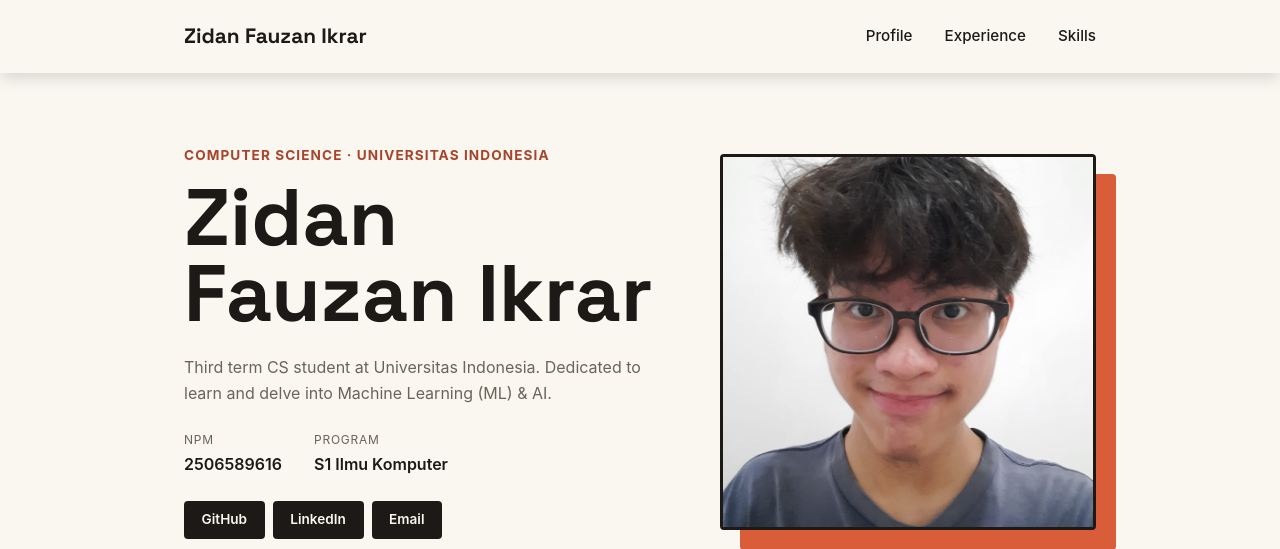
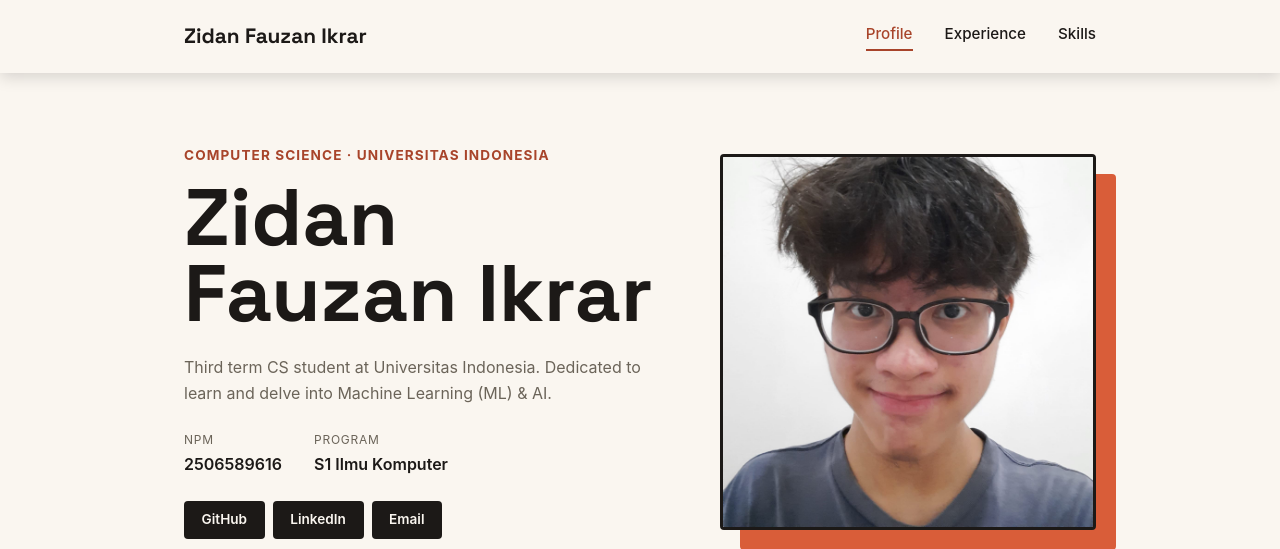
Before and after one commit to zidanfauzanikrar/myportofolio, a Django app: page / in a window 1280 px wide. Shown: the top 549 px of the page. Run offline with Django 5.2, Linux system fonts and the light colour scheme.

Commit message:
feat: added better hover effects on headers and portofolio cards

```diff
--- a/static/css/style.css
+++ b/static/css/style.css
@@ -67,15 +67,41 @@ h1,
 }
 
 .site-header nav a {
+    position: relative;
     color: var(--ink);
     text-decoration: none;
     font-size: 0.95rem;
     font-weight: 500; /* Ketebalan teks menu */
+    padding-bottom: 0.25rem;
     transition: color 0.3s ease; /* Efek transisi perubahan warna */
+}
+
+.site-header nav a::after {
+    content: "";
+    position: absolute;
+    left: 0;
+    bottom: 0;
+    width: 0;
+    height: 2px;
+    background-color: var(--accent);
+    transition: width 0.25s ease;
 }
 
 .site-header nav a:hover {
     color: var(--accent); /* Mengubah warna saat di-hover mouse */
+}
+
+.site-header nav a:hover::after {
+    width: 100%;
+}
+
+.site-header nav a.active {
+    color: var(--accent-dark);
+}
+
+.site-header nav a.active::after {
+    width: 100%;
+    background-color: var(--accent-dark);
 }
 
 .hero {
@@ -266,6 +292,12 @@ h1,
     padding: 1.4rem; /* Jarak ke dalam */
     border-radius: var(--radius); /* Agar sudut kotak melengkung */
     border: 2px solid var(--line); /* Garis pinggir tipis pada kotak */
+    transition: border-color 0.25s ease, transform 0.25s ease;
+}
+
+.portofolio-card:hover {
+    border-color: var(--accent);
+    transform: translateY(-4px);
 }
 
 .portofolio-category {
@@ -297,3 +329,12 @@ h1,
     font-size: 0.85rem;
     font-weight: 600;
 }
+
+@media (prefers-reduced-motion: reduce) {
+    .portofolio-card,
+    .site-header nav a::after,
+    .brand,
+    .social-link {
+        transition: none;
+    }
+}
--- /dev/null
+++ b/static/js/main.js
@@ -0,0 +1,9 @@
+document.addEventListener('DOMContentLoaded', () => {
+    const navLinks = document.querySelectorAll('.site-header nav a');
+
+    navLinks.forEach((link) => {
+        if (link.pathname === window.location.pathname) {
+            link.classList.add('active');
+        }
+    });
+});
--- a/templates/experience.html
+++ b/templates/experience.html
@@ -61,6 +61,8 @@
             <p>&copy; 2026 {{ name }}. Fakultas Ilmu Komputer, Universitas Indonesia.</p>
         </div>
     </footer>
+
+    <script src="/static/js/main.js"></script>
 </body>
 
 </html>
--- a/templates/index.html
+++ b/templates/index.html
@@ -50,7 +50,7 @@
                         <a href="https://github.com/zidanfauzanikrar" class="social-link">GitHub</a>
                         <a href="https://id.linkedin.com/in/zidan-fauzan-ikrar-315b66379"
                             class="social-link">LinkedIn</a>
-                        <a href="zidan.fauzan@ui.ac.id" class="social-link">Email</a>
+                        <a href="mailto:zidan.fauzan@ui.ac.id" class="social-link">Email</a>
                     </div>
                 </div>
             </div>
@@ -62,6 +62,8 @@
             <p>&copy; 2026 {{ name }}. Fakultas Ilmu Komputer, Universitas Indonesia.</p>
         </div>
     </footer>
+
+    <script src="/static/js/main.js"></script>
 </body>
 
 </html>
--- a/templates/skill.html
+++ b/templates/skill.html
@@ -56,6 +56,8 @@
             <p>&copy; 2026 {{ name }}. Fakultas Ilmu Komputer, Universitas Indonesia.</p>
         </div>
     </footer>
+
+    <script src="/static/js/main.js"></script>
 </body>
 
 </html>
```
